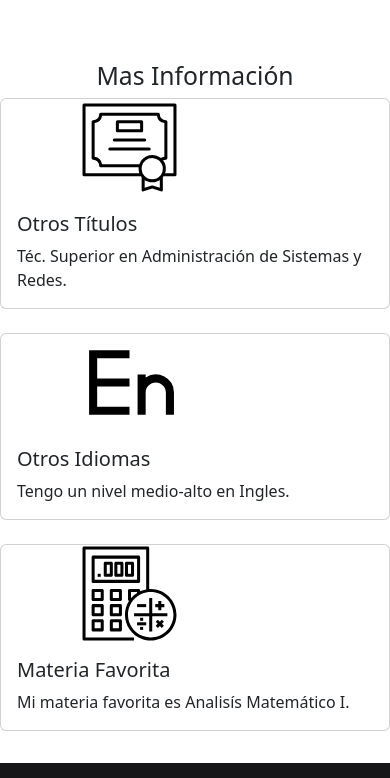
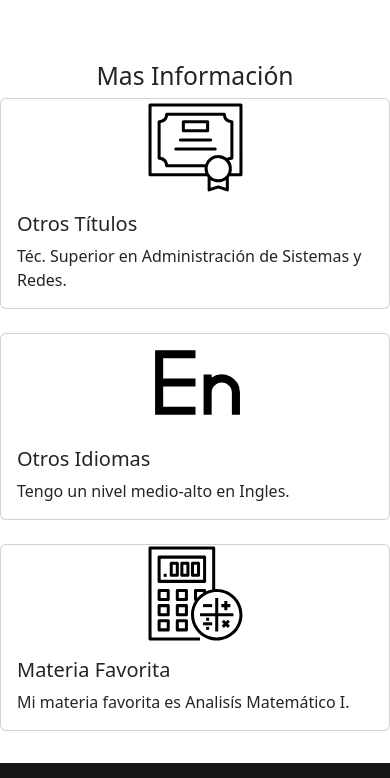
Before and after one commit to Jor515/BootstrapProject, a plain HTML site: page index.html in a window 390 px wide. Shown: the part 1806-2584 px from the top of the page. Drawn offline with nearby package versions, Linux system fonts and the light colour scheme; grey boxes are pictures that could not be loaded.

Commit message:
no message

```diff
--- a/index.html
+++ b/index.html
@@ -144,7 +144,7 @@
     <div class="row row-cols-1 row-cols-md-3 g-4">
       <div class="col">
         <div class="card">
-          <img src="assets/icon_cert.svg" class="card-img-top" alt="icon_cert">
+          <img src="assets/icon_cert.svg" class="card-img-top" alt="icon_cert" style="width: 100%; height: auto;">
           <div class="card-body">
             <h5 class="card-title">Otros Títulos</h5>
             <p class="card-text">Téc. Superior en Administración de Sistemas y Redes.</p>
@@ -153,7 +153,7 @@
       </div>
       <div class="col">
         <div class="card">
-          <img src="assets/icon_idioma.svg" class="card-img-top" alt="icon_idioma">
+          <img src="assets/icon_idioma.svg" class="card-img-top" alt="icon_idioma" style="width: 100%; height: auto;">
           <div class="card-body">
             <h5 class="card-title">Otros Idiomas</h5>
             <p class="card-text">Tengo un nivel medio-alto en Ingles.</p>
@@ -162,7 +162,7 @@
       </div>
       <div class="col">
         <div class="card">
-          <img src="assets/icon_mt.svg" class="card-img-top" alt="...">
+          <img src="assets/icon_mt.svg" class="card-img-top" alt="icon_mt" style="width: 100%; height: auto;">
           <div class="card-body">
             <h5 class="card-title">Materia Favorita</h5>
             <p class="card-text">Mi materia favorita es Analisís Matemático I.</p>
--- a/style.css
+++ b/style.css
@@ -91,12 +91,17 @@
     text-align: center;
     margin-bottom: 1rem;
     margin-top: 2rem;
+    cursor: default;
   }
 
   .carousel {
     max-width: 70%;
     width: 100%;
     margin: 0 auto;
+  }
+
+  .carousel p {
+    cursor: default;
   }
 
   .skills iframe {
@@ -108,16 +113,18 @@
   }
 
   .card img {
-    width: 100%;
     max-width: 25%;
     margin-top: 1rem;
     margin: 0 auto;
   }
 
+  .card p, h5 {
+    cursor: default;
+  }
+
   .card:hover {
     box-shadow: 0 2px 5px rgba(0,0,0,0.1);
     text-decoration: underline;
-    transform: translateY(-2px);
   }
 
   .text-center {
@@ -178,8 +185,6 @@
     .hero-text h1 { font-size: 2rem; }
     .hero-image img { margin-top: -10rem;}
     .menu a { margin-left: 0.5rem; }
-    .card img {margin-left: 5rem;}
-
 }
 
   @media (max-width: 480px) {
@@ -188,5 +193,4 @@
     .subtitle { font-size: 0.9rem; }
     .cards { grid-template-columns: 1fr; }
     .menu a { margin: 0.5rem 0; }
-
 }
```
